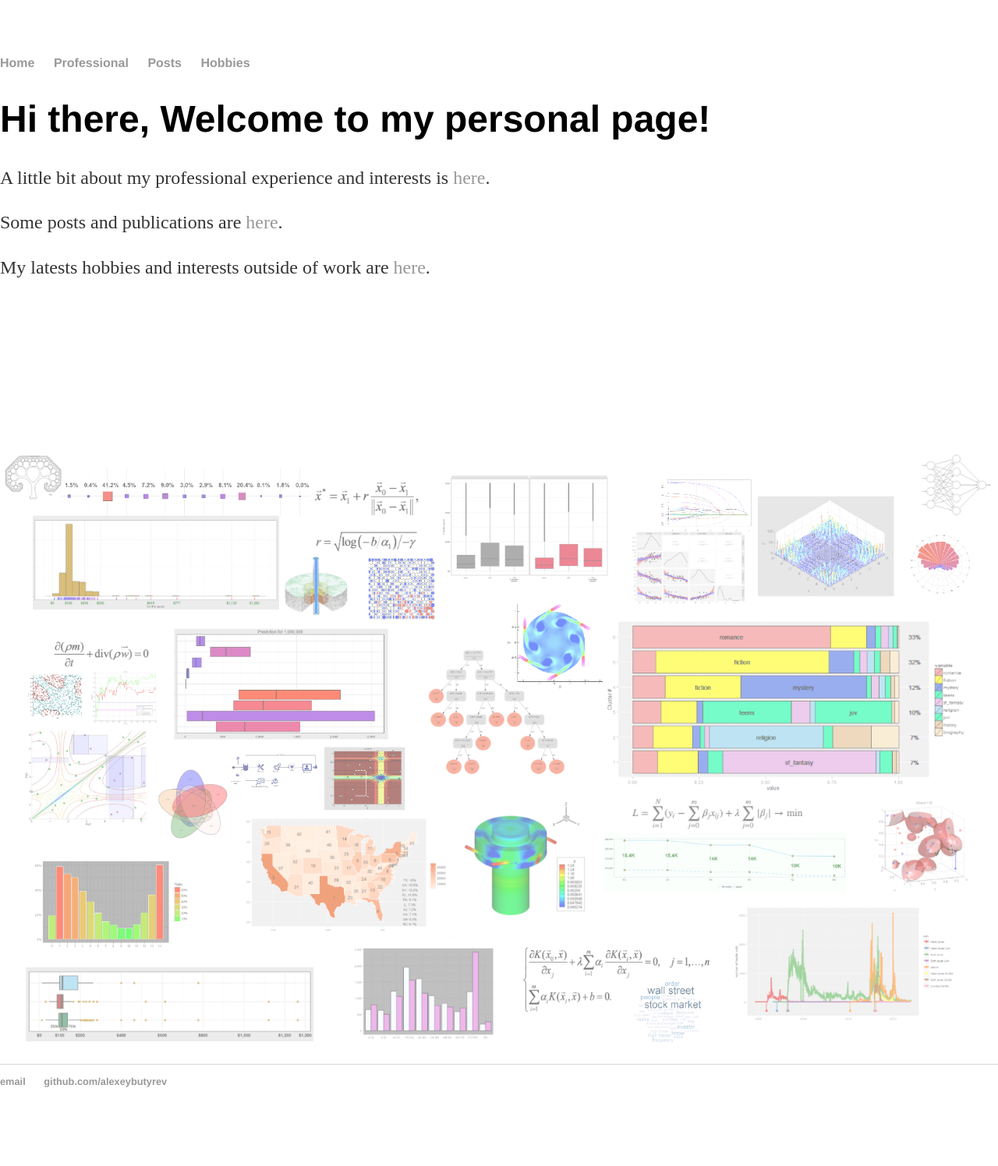
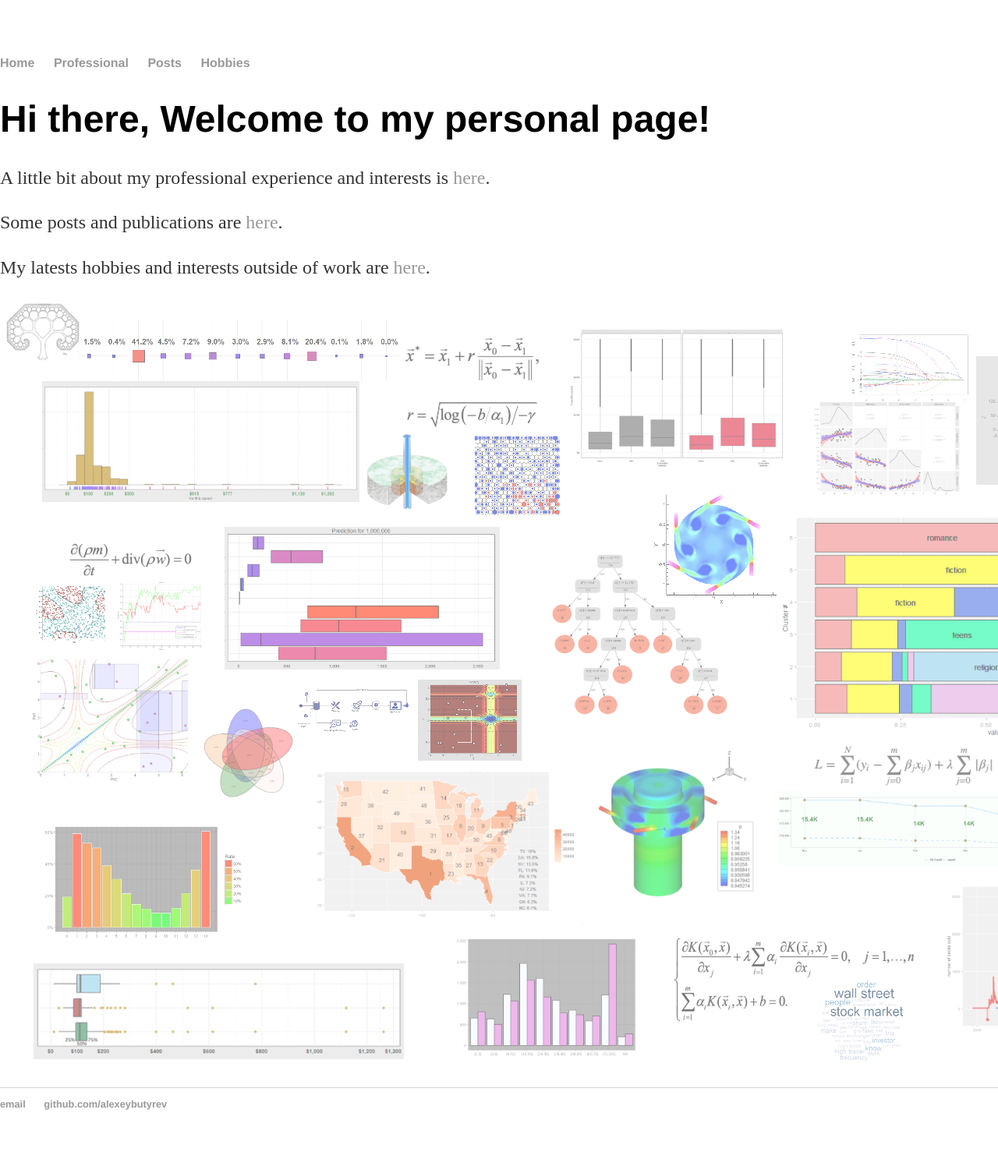
Before and after one commit to alexeybutyrev/alexeybutyrev.github.io, a Jekyll site: the page built from index.html, in a window 1280 px wide. Shown: the whole page at 78% size. Built offline with Jekyll 4.4.1, drawn with Linux system fonts in a browser that asks for light colours; before the commit the page ends 1467 px from its top, so only the background shows below that.

Commit message:
fix margins

```diff
--- a/css/main.css
+++ b/css/main.css
@@ -37,4 +37,4 @@ ul.posts li { list-style: none; }
 .cv address, .cv p { font-size: 1.2em; }
 .cv .download { float: right; font-size: .8em; text-transform: uppercase; }
 
-.dataart {margin-right: 90px;margin-top: 110px;width:100%}
+/* .dataart {margin-right: 90px;margin-top: 110px;width:100%} */
```
